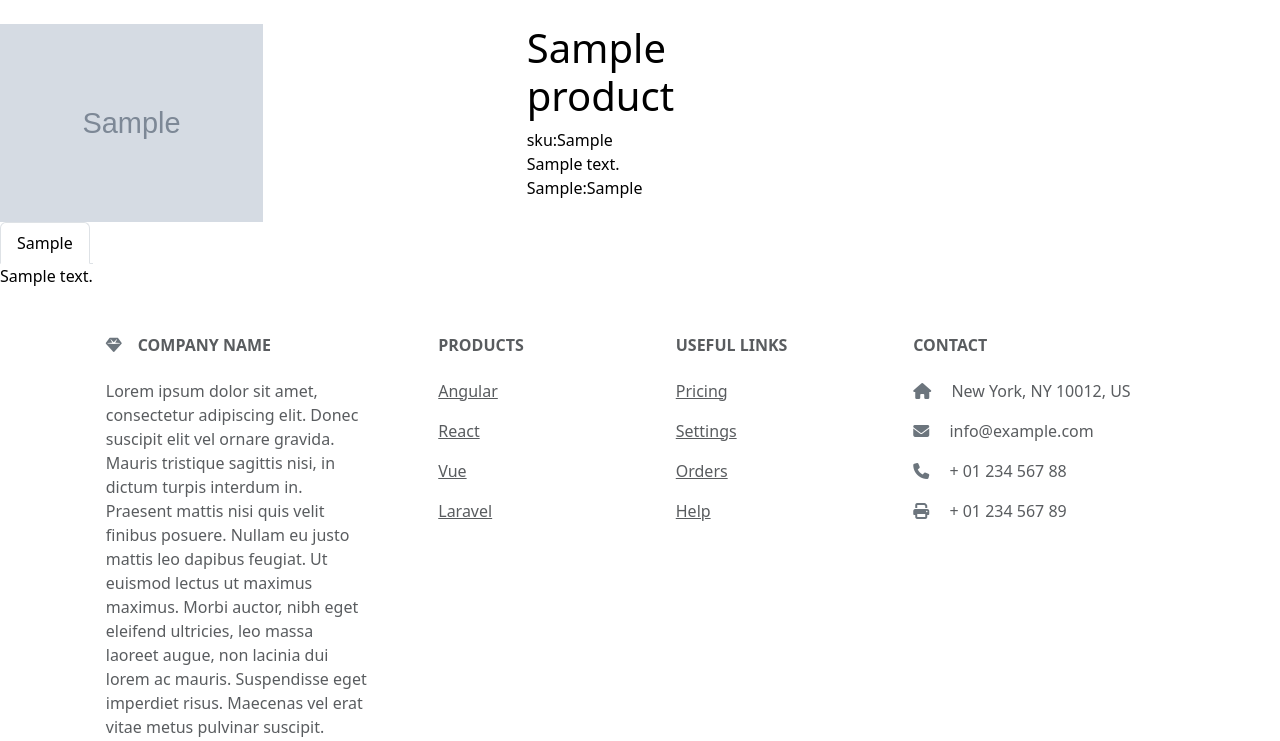
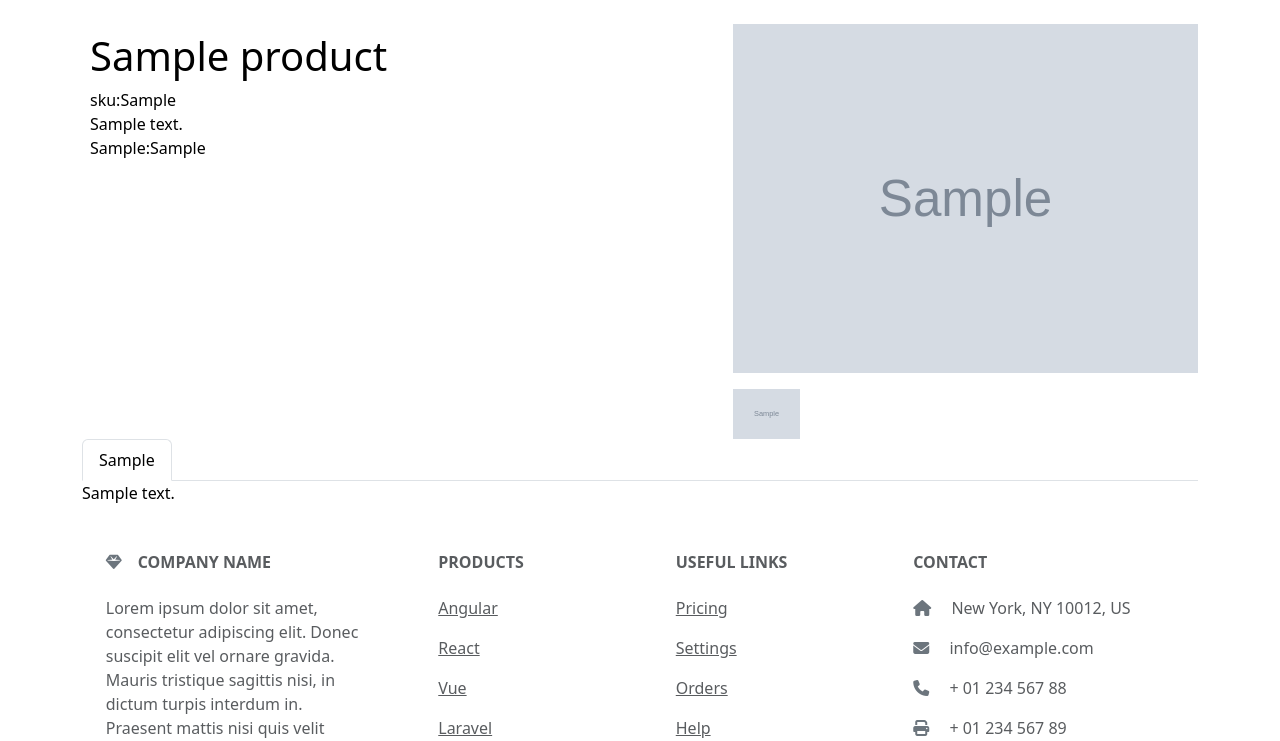
Before and after one commit to audriusspiridavicius/finalproject, a Django app: page /product/1 in a window 1280 px wide. Shown: the part 73-814 px from the top of the page. Run offline with Django 4.2, Linux system fonts and the light colour scheme; tables that the repository leaves empty hold one stand-in row (values such as "Sample post"); grey boxes marked "Sample" are stand-in pictures; some libraries are stand-ins or nearby versions.

Commit message:
product page update

```diff
--- a/ecommerce_project/shop/static/css/main.css
+++ b/ecommerce_project/shop/static/css/main.css
@@ -91,6 +91,12 @@ img{
     padding: 15px 30px;
 }
 
+.ord-1{
+    order:1;
+}
+.ord-2{
+    order:2;
+}
 
 /* categories css */
 
--- a/ecommerce_project/shop/templates/product.html
+++ b/ecommerce_project/shop/templates/product.html
@@ -8,13 +8,19 @@
 
 {% block main %}
 {%load static%}
+<div class="container">
     <div class="flex flex-wrap">
-<div class="col-8 flex flex-wrap">
-    {%for image in product.images.all%}
-        <img src="{% static image.image_name.url%}" alt="image{{forloop.counter0}}" class="col-lg-6 col-sm-12"/>
+        <div class="col-5 flex flex-wrap ord-2">
+            <img src="{% static main_image%}" alt="product image" class="col-sm-12 mb-3"/>
+
+            <div>
+                {%for image in product.images.all %}
+                    <img src="{% static image.image_name%}" alt="image{{forloop.counter0}}" class="col-sm-2"/>
                 {%endfor%}
             </div>
-<div class="col-4">
+
+        </div>
+        <div class="col-7 ord-1 p-2">
             <h1>{{product.title}}</h1>
             <div>sku:{{product.sku}}</div>
 
@@ -26,6 +32,7 @@
             {%endfor%}
 
 
+        </div>
     </div>
     <div class="col-xs-12">
 
--- a/ecommerce_project/shop/views.py
+++ b/ecommerce_project/shop/views.py
@@ -7,7 +7,7 @@ from django.views import View, generic
 from django.core import paginator
 
 from .models import Account, Company, DeliveryAddress, Product, Category, ProductAttributes, ShoppingBasket, OrderItems
-from .models import Order, BillingAddress
+from .models import Order, BillingAddress, ProductImages
 
 from django.db.models import Q
 from django.db.models import Sum, Count
@@ -32,6 +32,7 @@ from .helper import CartHelper
 # Create your views here.
 import copy
 User = get_user_model()
+from django.shortcuts import get_object_or_404
 
 class HomepageView(generic.ListView):
     template_name = 'homepage.html'
@@ -118,14 +119,29 @@ class ProductDetailView(generic.DetailView):
     model = Product
     template_name = 'product.html'
 
-    def get_queryset(self):
+    # def get_queryset(self):
+
+    #     product_id = self.kwargs['pk']
+
+    #     product = Product.objects.filter(id=product_id, online=True)
+    #     # product = get_object_or_404(Product,id=product_id)
+
+    #     return product
+
+    def get_object(self, queryset: models.QuerySet[Any] | None = ...) -> models.Model:
 
         product_id = self.kwargs['pk']
 
-        product = Product.objects.filter(id=product_id, online=True)
+        product = get_object_or_404(Product, id=product_id, online=True)
 
         return product
 
+    def get_context_data(self, **kwargs: Any) -> dict[str, Any]:
+
+        product = kwargs["object"]
+        kwargs["main_image"] = ProductImages.objects.filter(product=product,main=True).first().image_name
+
+        return super().get_context_data(**kwargs)
 
 class ShoppingBasketListView(generic.ListView):
     model = ShoppingBasket
```
Lines whose indentation alone changed are shown as unchanged.
